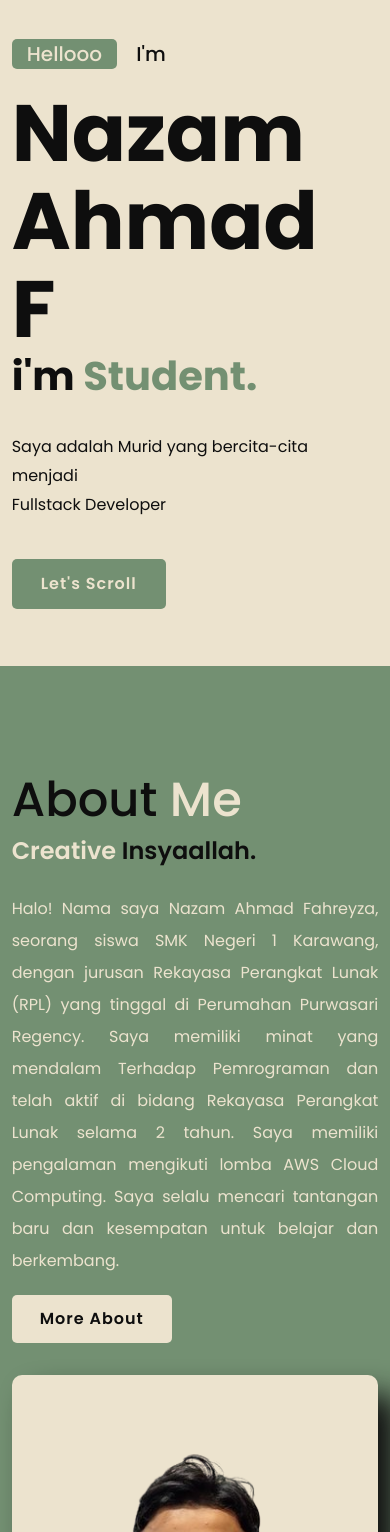
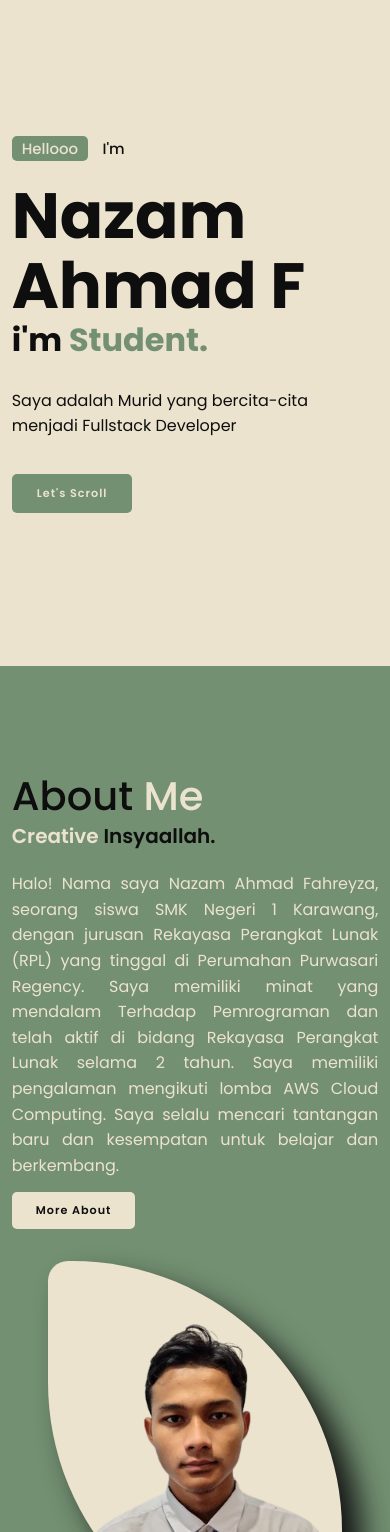
Before and after one commit to RezaNazam/Portfolio-Project, a plain HTML site: page index.html in a window 390 px wide. Shown: the part 68-1600 px from the top of the page. Drawn offline with nearby package versions, Linux system fonts and the light colour scheme.

Commit message:
Edited html & css

```diff
--- a/index.html
+++ b/index.html
@@ -40,7 +40,7 @@
         </div>
         <h1>Nazam Ahmad F</h1>
         <h3>i'm <span class="dev">Student.</span></h3>
-        <p>Saya adalah Murid yang bercita-cita menjadi <br />Fullstack Developer</p>
+        <p>Saya adalah Murid yang bercita-cita menjadi Fullstack Developer</p>
         <div class="button">
           <a href="#about" class="btn">Let's Scroll</a>
         </div>
@@ -86,7 +86,7 @@
             <i class="bx bxl-html5"></i>
           </div>
           <h3>HTML 5</h3>
-          <p>Lorem, ipsum dolor sit amet consectetur adipisicing elit. Impedit quod magni, saepe adipisci earum, voluptatum nesciunt id optio, nobis atque assumenda.</p>
+          <p>HTML is the standard markup language for documents designed to be displayed in a web browser.</p>
         </div>
 
         <div class="box">
@@ -94,7 +94,7 @@
             <i class="bx bxl-css3"></i>
           </div>
           <h3>CSS 3</h3>
-          <p>Lorem, ipsum dolor sit amet consectetur adipisicing elit. Impedit quod magni, saepe adipisci earum, voluptatum nesciunt id optio, nobis atque assumenda.</p>
+          <p>Cascading Style Sheets (CSS) is a style sheet language used for describing the presentation of a document written.</p>
         </div>
 
         <div class="box">
@@ -102,7 +102,7 @@
             <i class="bx bxl-javascript"></i>
           </div>
           <h3>Javascript</h3>
-          <p>Lorem, ipsum dolor sit amet consectetur adipisicing elit. Impedit quod magni, saepe adipisci earum, voluptatum nesciunt id optio, nobis atque assumenda.</p>
+          <p>JavaScript is a programming language that allows you to create dynamic and interactive web pages.</p>
         </div>
       </div>
       <div class="buton">
@@ -205,6 +205,27 @@
 
     <!-- Footer section end -->
     <!-- My Javascript -->
+    <script src="https://unpkg.com/scrollreveal"></script>
     <script type="text/Javascript" src="script.js"></script>
+
+    <!-- <script>
+      ScrollReveal({
+        reset: true,
+        distance: '80px',
+        duration: 2000,
+        delay: 200,
+      });
+      // home
+      ScrollReveal().reveal('.home-text', { origin: 'left' });
+
+      // about
+      ScrollReveal().reveal('.about-image', { origin: 'left' });
+      ScrollReveal().reveal('.about-text', { origin: 'right' });
+
+      // skill's
+      ScrollReveal().reveal('.main-text p', { origin: 'top' });
+      ScrollReveal().reveal('.main-text h2', { delay: 5, origin: 'top' });
+      ScrollReveal().reveal('.main-text p', { origin: 'top' });
+    </script> -->
   </body>
 </html>
--- a/style.css
+++ b/style.css
@@ -11,7 +11,7 @@
 :root {
   --bg-color: #ece3ce;
   --second-bg-color: #739072;
-  --text-color: #a9a9a9;
+  --text-color: #7a7a7a;
   --text-color-sec: #fff;
   --text-color-thrd: #0e0e0e;
   --second-color: #739072bb;
@@ -270,7 +270,7 @@ header.sticky {
 }
 
 .about .about-image img {
-  border-radius: 10px;
+  border-radius: 20px 270px;
   background: var(--bg-color);
   box-shadow: 20px 20px 30px #121212;
 }
@@ -425,11 +425,11 @@ header.sticky {
   font-size: 20px;
   font-weight: 600;
   margin-bottom: 15px;
-  color: var(--text-color-sec);
+  color: var(--text-color);
 }
 
 .layer p {
-  color: var(--text-color-sec);
+  color: var(--text-color);
   font-size: 1rem;
   line-height: 1.8;
 }
@@ -438,7 +438,7 @@ header.sticky {
   color: var(--text-color-thrd);
   margin-top: 20px;
   font-size: 20px;
-  background: var(--text-color-sec);
+  background: var(--text-color);
   width: 60px;
   height: 60px;
   display: flex;
@@ -604,4 +604,108 @@ header.sticky {
   /* Mobile M styles */
 }
 
+@media (max-width: 390px) {
+  :root {
+    --big-font: 4rem;
+    --h2-font: 2.5rem;
+    --p-font: 1rem;
+    transition: 0.1s;
+  }
+
+  .home {
+    height: 87vh;
+  }
+
+  .one {
+    margin-right: 10px;
+    height: 25px;
+    padding: 0 10px;
+    line-height: 25px;
+    font-size: 15px;
+    font-weight: 500;
+  }
+
+  .two {
+    font-size: 15px;
+  }
+
+  .home-text h1 {
+    font-size: 4rem;
+    font-weight: 700;
+    line-height: 1.1;
+    margin: 0 0 1px;
+  }
+
+  .home-text h3 {
+    margin: 0 0 30px;
+    font-size: 2rem;
+    font-weight: 700;
+    line-height: 1.1;
+  }
+
+  .home-text p {
+    line-height: 1.6;
+    margin-bottom: 35px;
+  }
+
+  .btn {
+    padding: 10px 24px;
+    font-size: 0.7rem;
+    letter-spacing: 1px;
+    font-weight: 600;
+    transition: all 0.45s ease;
+  }
+
+  .btn:hover {
+    transform: scale(1.1);
+    background: var(--second-bg-color);
+  }
+
+  .about .about-text h2 {
+    font-size: 2.5rem;
+    line-height: 1;
+  }
+
+  .about .about-text h4 {
+    font-size: 20px;
+    font-weight: 600;
+    color: var(--text-color-thrd);
+    line-height: 1;
+    margin: 10px 0px 25px;
+  }
+
+  .about .about-text p {
+    margin-bottom: 14px;
+    line-height: 1.6rem;
+    text-align: justify;
+  }
+
+  .btn1 {
+    padding: 10px 24px;
+    border-radius: 5px;
+    font-size: 0.7rem;
+    letter-spacing: 1px;
+    font-weight: 600;
+    transition: all 0.45s ease;
+    text-decoration: none;
+  }
+
+  .btn1:hover {
+    transform: scale(1.1);
+  }
+
+  .about {
+    grid-template-columns: 1fr;
+  }
+  .about-image {
+    text-align: center;
+    order: 1;
+  }
+  .about-image img {
+    width: 80%;
+    height: auto;
+    max-width: 100%;
+  }
+}
+
 /* Footer end */
```
